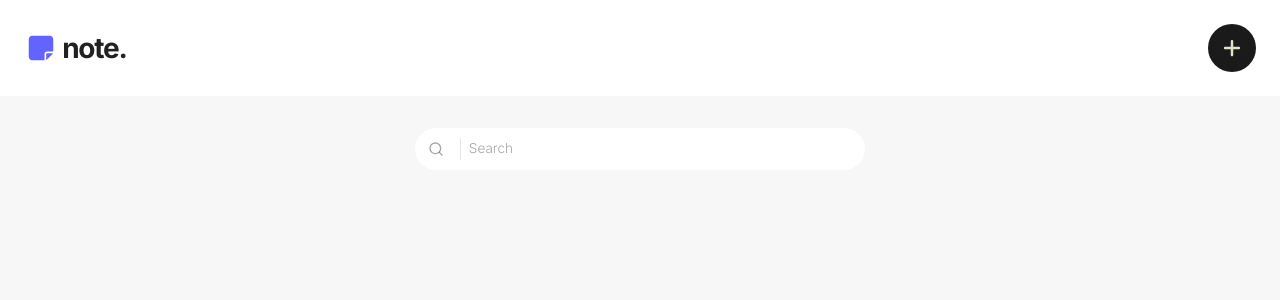
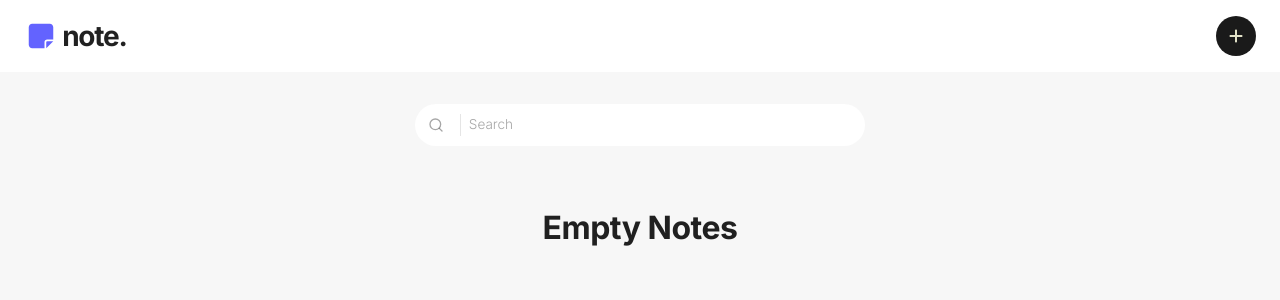
Before and after one commit to iamfiham/note-taking-app, a React (Vite) app: page /#/ in a window 1280 px wide. Shown: the top 300 px of the page. Built offline with nearby package versions, Linux system fonts and the light colour scheme.

Commit message:
gsap animation added

```diff
--- a/package.json
+++ b/package.json
@@ -13,6 +13,7 @@
     "deploy": "gh-pages -d dist"
   },
   "dependencies": {
+    "@gsap/react": "^2.1.0",
     "fuse.js": "^7.0.0",
     "normalize.css": "^8.0.1",
     "randomcolor": "^0.6.2",
--- a/src/componants/CreateNote.jsx
+++ b/src/componants/CreateNote.jsx
@@ -1,16 +1,39 @@
-import { useState } from "react";
+import { useState, useRef, useEffect } from "react";
 import "./CreateNote.scss";
 import { v4 as uuid } from "uuid";
 import { useNavigate } from "react-router-dom";
+import gsap from "gsap";
+import { useGSAP } from "@gsap/react";
 
 function CreateNote({ setNotes }) {
+  const createNoteRef = useRef(null);
   const [title, setTitle] = useState("");
   const [text, setText] = useState("");
   const navigate = useNavigate();
 
+  useGSAP(() => {
+    gsap.fromTo(
+      createNoteRef.current,
+      { y: 5, autoAlpha: 0 },
+      { y: 0, autoAlpha: 1, duration: 0.5, ease: "power3.inOut" }
+    );
+  }, {});
+
+  // useEffect(() => {
+  //   gsap.fromTo(
+  //     createNote.current,
+  //     { y: 10, autoAlpha: 0 },
+  //     { y: 0, autoAlpha: 1, duration: 0.5, ease: "power3.inOut" }
+  //   );
+  //   return gsap.fromTo(
+  //     createNote.current,
+  //     { y: 0, autoAlpha: 1 },
+  //     { y: 30, autoAlpha: 0, duration: 1, ease: "power3.inOut" }
+  //   );
+  // }, []);
+
   const submit = (e) => {
     e.preventDefault();
-
     if (!title.trim() && !text.trim()) {
       return;
     }
@@ -25,8 +48,9 @@ function CreateNote({ setNotes }) {
     });
     navigate("/");
   };
+
   return (
-    <div className="create-note">
+    <div className="create-note" ref={createNoteRef}>
       <div className="dots">
         <div className="dot"></div>
         <div className="dot"></div>
--- a/src/componants/EditNote.jsx
+++ b/src/componants/EditNote.jsx
@@ -1,13 +1,25 @@
 import "./CreateNote.scss";
 import { useEffect, useState } from "react";
 import { useNavigate, useParams } from "react-router-dom";
+import gsap from "gsap";
+import { useGSAP } from "@gsap/react";
+import { useRef } from "react";
 
 function EditNote({ notes, setNotes }) {
+  const editNoteRef = useRef(null);
   const [title, setTitle] = useState("");
   const [text, setText] = useState("");
   const navigate = useNavigate();
   let { id } = useParams();
   const editnote = notes.find((note) => note.id === id);
+
+  useGSAP(() => {
+    gsap.fromTo(
+      editNoteRef.current,
+      { y: 5, autoAlpha: 0 },
+      { y: 0, autoAlpha: 1, duration: 0.5, ease: "power3.inOut" }
+    );
+  }, {});
 
   useEffect(() => {
     setTitle(editnote.heading);
@@ -16,7 +28,10 @@ function EditNote({ notes, setNotes }) {
 
   if (!editnote) {
     return (
-      <div className="error-div" style={{ fontSize: "2rem", textAlign: "center", fontWeight: "700", padding: "3rem 1rem" }}>
+      <div
+        className="error-div"
+        style={{ fontSize: "2rem", textAlign: "center", fontWeight: "700", padding: "3rem 1rem" }}
+      >
         Error: Item not found
       </div>
     );
@@ -39,7 +54,7 @@ function EditNote({ notes, setNotes }) {
     navigate("/");
   };
   return (
-    <div className="create-note">
+    <div className="create-note" ref={editNoteRef}>
       <div className="dots">
         <div className="dot"></div>
         <div className="dot"></div>
--- a/src/componants/NavBar.jsx
+++ b/src/componants/NavBar.jsx
@@ -1,4 +1,4 @@
-import "./NavBar/NavBar.css";
+import "./NavBar/NavBar.scss";
 import { FaPlus } from "react-icons/fa6";
 import { Link, useLocation } from "react-router-dom";
 import { IoIosArrowBack } from "react-icons/io";
--- a/src/componants/NavBar/NavBar.css
+++ /dev/null
@@ -1,37 +0,0 @@
-.nav-bar {
-  width: 100%;
-  padding: 1.5rem 1.5rem;
-  display: flex;
-  justify-content: space-between;
-  align-items: center;
-  position: relative;
-  background-color: rgb(255, 255, 255);
-}
-.nav-bar h2 {
-  display: flex;
-  align-items: center;
-  gap: 0.25em;
-  letter-spacing: -1.25px;
-  font-size: 1.75rem;
-  cursor: pointer;
-  padding: 0.2rem;
-}
-.nav-bar h2 svg {
-  fill: rgb(99, 99, 255);
-}
-.nav-bar button {
-  padding: 1rem 1rem;
-  background-color: rgb(26, 26, 26);
-  border-radius: 5rem;
-  cursor: pointer;
-  transition: background-color 0.25s ease;
-}
-.nav-bar button:hover {
-  background-color: rgb(50, 50, 50);
-}
-.nav-bar button svg {
-  fill: rgb(255, 255, 225, 0.87);
-  font-size: 1rem;
-  scale: 1.25;
-  display: block;
-}
--- /dev/null
+++ b/src/componants/NavBar/NavBar.scss
@@ -0,0 +1,40 @@
+.nav-bar {
+  width: 100%;
+  padding: 1rem 1.5rem;
+  display: flex;
+  justify-content: space-between;
+  align-items: center;
+  position: relative;
+  background-color: rgb(255, 255, 255);
+
+  h2 {
+    display: flex;
+    align-items: center;
+    gap: 0.25em;
+    letter-spacing: -1.25px;
+    font-size: 1.75rem;
+    cursor: pointer;
+    padding: 0.2rem;
+
+    svg {
+      fill: rgb(99, 99, 255);
+    }
+  }
+  button {
+    padding: 0.75rem;
+    background-color: rgb(26, 26, 26);
+    border-radius: 5rem;
+    cursor: pointer;
+    transition: background-color 0.25s ease;
+
+    &:hover {
+      background-color: rgb(50, 50, 50);
+    }
+    svg {
+      fill: rgb(255, 255, 225, 0.87);
+      font-size: 1rem;
+      scale: 1;
+      display: block;
+    }
+  }
+}
--- a/src/componants/NoteList.jsx
+++ b/src/componants/NoteList.jsx
@@ -1,10 +1,13 @@
 import SearchBar from "./NavBar/SearchBar";
 import NoteCard from "./NoteList/NoteCard";
-import { useState } from "react";
+import { useEffect, useRef, useState } from "react";
 import Fuse from "fuse.js";
 import "./NoteList/NoteList.scss";
+import gsap from "gsap";
+import { useGSAP } from "@gsap/react";
 
 function NoteList({ notes, setNotes }) {
+  const notesWrapper = useRef(null);
   const [searchTerm, setSearchTerm] = useState("");
 
   const fuseOptions = {
@@ -12,18 +15,35 @@ function NoteList({ notes, setNotes }) {
     threshold: 0.5,
     ignoreCase: true,
   };
+  const fuse = new Fuse(notes, fuseOptions);
+  const searchResults = searchTerm.trim() === "" ? notes : fuse.search(searchTerm).map((result) => result.item);
 
-  const fuse = new Fuse(notes, fuseOptions);
-  const searchResults = searchTerm === "" ? notes : fuse.search(searchTerm).map((result) => result.item);
+  useGSAP(() => {
+    if (notesWrapper.current) {
+      gsap.fromTo(
+        notesWrapper.current.children,
+        { y: 10, autoAlpha: 0 },
+        { y: 0, autoAlpha: 1, duration: 0.1, ease: "power3.in", stagger: 0.05 }
+      );
+    }
+  }, [searchResults]);
 
   return (
     <div className="note-list-wrapper">
       <SearchBar searchTerm={searchTerm} setSearchTerm={setSearchTerm} />
-      <div className="note-list">
+      <div className="note-list" ref={notesWrapper}>
         {searchResults.map((note) => (
-          <NoteCard key={note.id} id={note.id} heading={note.heading} note={note.note} date={note.date} setNotes={setNotes} />
+          <NoteCard
+            key={note.id}
+            id={note.id}
+            heading={note.heading}
+            note={note.note}
+            date={note.date}
+            setNotes={setNotes}
+          />
         ))}
       </div>
+      {searchResults.length === 0 ? <div className="no-notes">Empty Notes</div> : null}
     </div>
   );
 }
--- a/src/componants/NoteList/NoteCard.scss
+++ b/src/componants/NoteList/NoteCard.scss
@@ -13,6 +13,7 @@ $black-50: rgba(0, 0, 0, 0.5);
   transition: all 0.5s ease;
   cursor: pointer;
   -webkit-tap-highlight-color: transparent;
+  opacity: 0;
 
   &:hover {
     box-shadow: 0px 5px 25px -5px rgba(0, 0, 0, 0.1);
--- a/src/componants/NoteList/NoteList.scss
+++ b/src/componants/NoteList/NoteList.scss
@@ -21,4 +21,11 @@
       grid-template-columns: 1fr;
     }
   }
+
+  .no-notes {
+    font-size: 2rem;
+    text-align: center;
+    font-weight: 700;
+    letter-spacing: -0.5px;
+  }
 }
```
Also changed, not shown: 1 other file (tests, documents, lock files or other folders).
